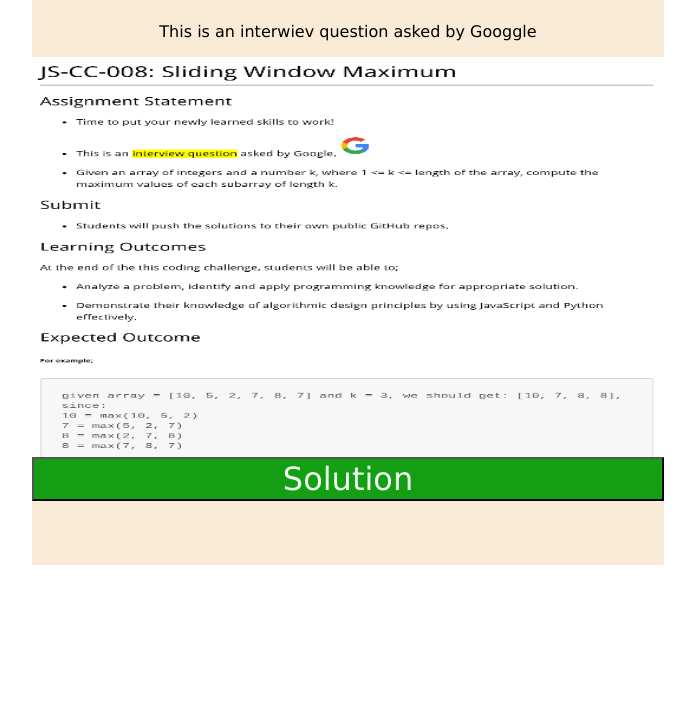
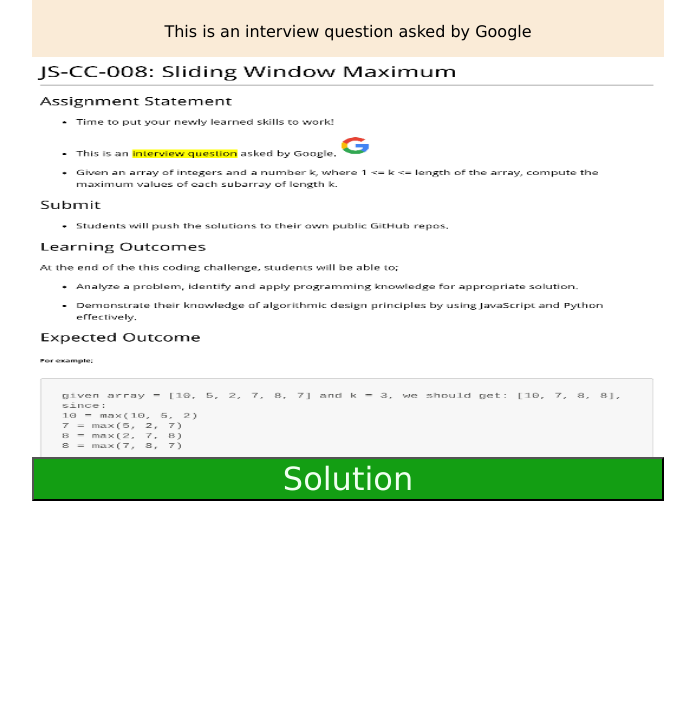
Before and after one commit to ByMaglite/Coding-_Challenge-Sliding_Window_maksimum, a plain HTML site: page index.html in a window 1280 px wide. Shown: the part 83-800 px from the top of the page, without its empty margins (292-987 px from the left). Drawn offline with Linux system fonts and the light colour scheme.

Commit message:
bugs corrected

```diff
--- a/index.html
+++ b/index.html
@@ -10,7 +10,7 @@
 <body>
     <div>
         <h1>Sliding Window Maksimum</h1>
-        <p>This is an interwiev question asked by Googgle</p>
+        <p>This is an interview question asked by Google</p>
         <img style="width: 100%;" src ="./CC_Sliding Window.png" alt="CC_Sliding">
         <button id="btn">Solution</button>
         <div id="solition">
--- a/style.css
+++ b/style.css
@@ -4,7 +4,7 @@ div{
     flex-direction: column;
     width: 50%;
     margin: auto;
-    height: 80vh;
+    height: 60vh;
     background-color: antiquewhite;
     }
 h1,p{
```
